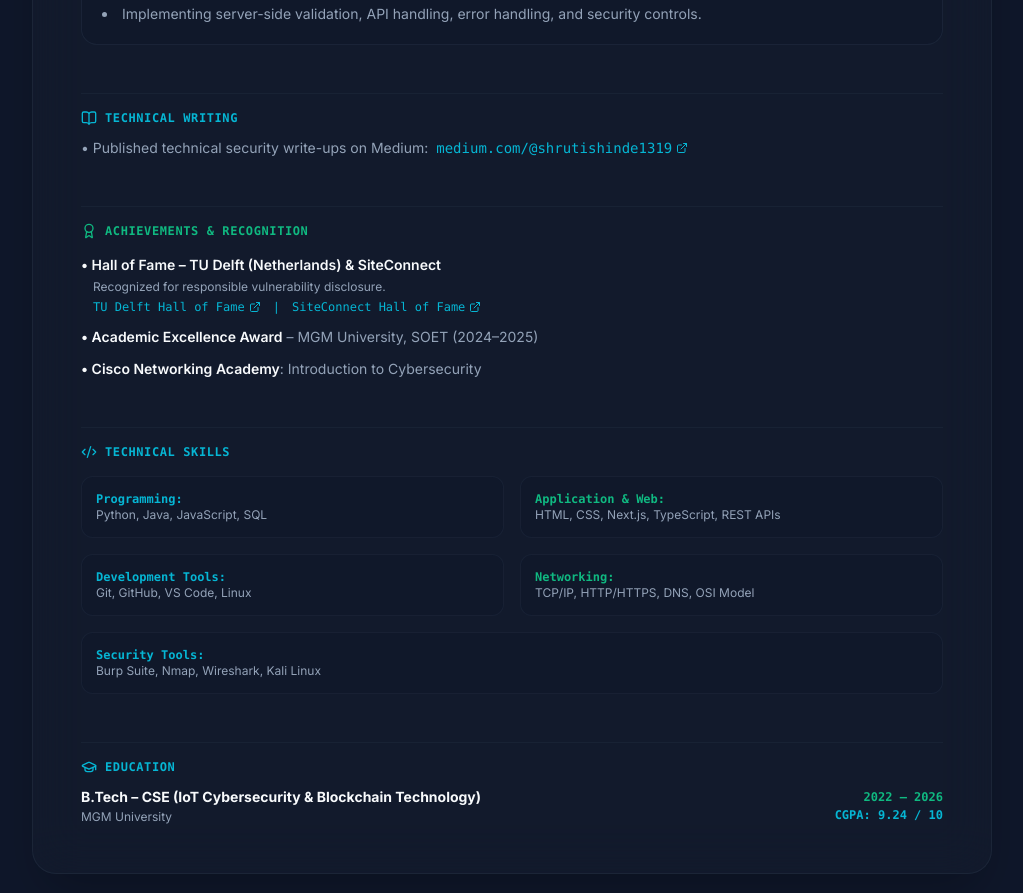
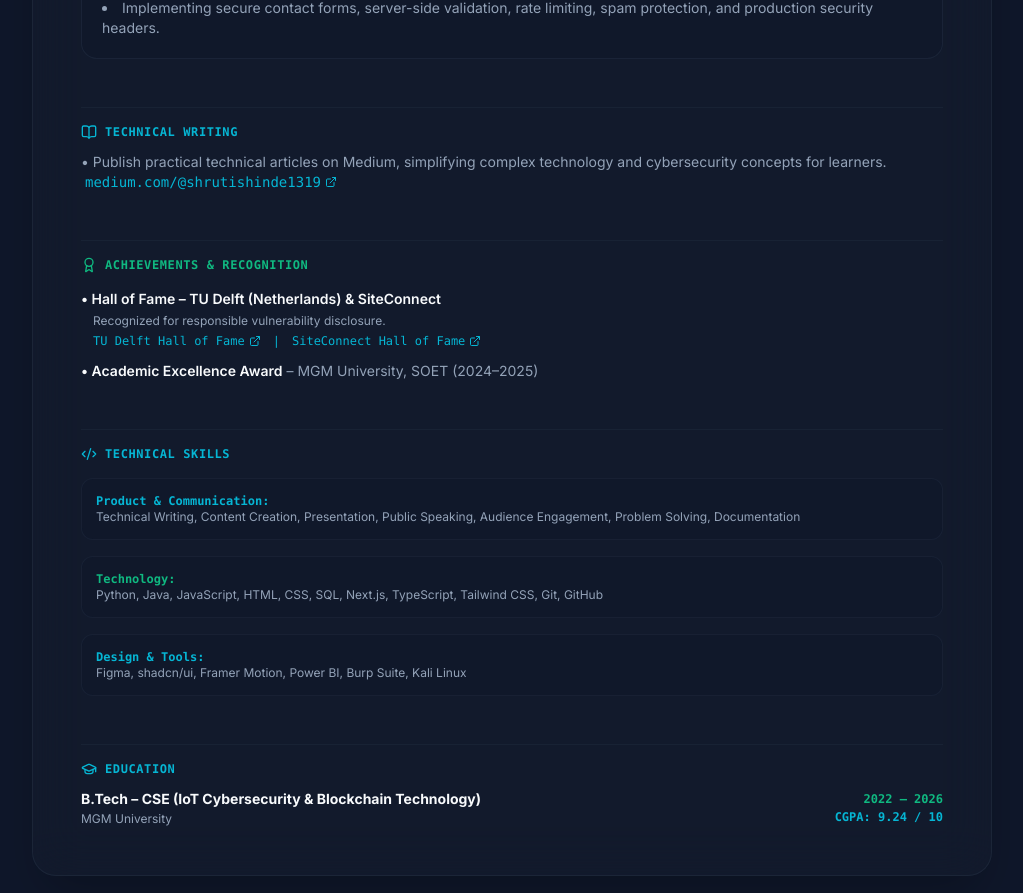
Before and after one commit to ShrutiiiShinde/secure-dev-portfolio, a Next.js app: page /resume in a window 1280 px wide. Shown: the part 1197-2090 px from the top of the page, without its empty margins (128-1151 px from the left). Built offline with nearby package versions, Linux system fonts and the light colour scheme.

Commit message:
update portfolio and /resume page to match latest official PDF resume

```diff
--- a/app/resume/page.tsx
+++ b/app/resume/page.tsx
@@ -7,7 +7,6 @@ import {
   Briefcase,
   GraduationCap,
   Award,
-  ShieldCheck,
   Code2,
   Mail,
   Phone,
@@ -146,9 +145,8 @@ export default function ResumePage() {
                   </span>
                 </div>
                 <ul className="list-disc list-inside text-xs sm:text-sm text-muted-foreground space-y-1.5 pt-2">
-                  <li>Analyzed web applications to identify, investigate, and validate technical and security issues.</li>
-                  <li>Used Python, Linux, and security tools for testing, troubleshooting, and technical analysis.</li>
-                  <li>Documented findings with detailed analysis, proof of concepts, and recommended solutions.</li>
+                  <li>Conducted Vulnerability assessments and Penetration Testing of web applications and analyzed application behavior, workflows, and risks.</li>
+                  <li>Translated technical findings into clear reports with business impact, evidence, and actionable recommendations.</li>
                 </ul>
               </div>
 
@@ -194,7 +192,7 @@ export default function ResumePage() {
               </div>
               <ul className="list-disc list-inside text-xs sm:text-sm text-muted-foreground space-y-1">
                 <li>Building a user-focused portfolio with Next.js, TypeScript, Tailwind CSS, shadcn/ui, and Framer Motion.</li>
-                <li>Implementing server-side validation, API handling, error handling, and security controls.</li>
+                <li>Implementing secure contact forms, server-side validation, rate limiting, spam protection, and production security headers.</li>
               </ul>
             </div>
           </div>
@@ -206,7 +204,7 @@ export default function ResumePage() {
               <span>TECHNICAL WRITING</span>
             </h3>
             <p className="text-xs sm:text-sm text-muted-foreground">
-              • Published technical security write-ups on Medium:{" "}
+              • Publish practical technical articles on Medium, simplifying complex technology and cybersecurity concepts for learners.{" "}
               <a
                 href="https://medium.com/@shrutishinde1319"
                 target="_blank"
@@ -257,9 +255,6 @@ export default function ResumePage() {
               <li>
                 <span className="font-semibold text-foreground">• Academic Excellence Award</span> – MGM University, SOET (2024–2025)
               </li>
-              <li>
-                <span className="font-semibold text-foreground">• Cisco Networking Academy</span>: Introduction to Cybersecurity
-              </li>
             </ul>
           </div>
 
@@ -270,26 +265,18 @@ export default function ResumePage() {
               <span>TECHNICAL SKILLS</span>
             </h3>
 
-            <div className="grid grid-cols-1 sm:grid-cols-2 gap-4 text-xs font-mono">
+            <div className="grid grid-cols-1 gap-4 text-xs font-mono">
               <div className="p-3.5 rounded-xl border border-muted/60 bg-background/50 space-y-1">
-                <span className="text-primary font-bold">Programming:</span>
-                <p className="text-muted-foreground font-sans">Python, Java, JavaScript, SQL</p>
+                <span className="text-primary font-bold">Product & Communication:</span>
+                <p className="text-muted-foreground font-sans">Technical Writing, Content Creation, Presentation, Public Speaking, Audience Engagement, Problem Solving, Documentation</p>
               </div>
               <div className="p-3.5 rounded-xl border border-muted/60 bg-background/50 space-y-1">
-                <span className="text-secondary font-bold">Application & Web:</span>
-                <p className="text-muted-foreground font-sans">HTML, CSS, Next.js, TypeScript, REST APIs</p>
+                <span className="text-secondary font-bold">Technology:</span>
+                <p className="text-muted-foreground font-sans">Python, Java, JavaScript, HTML, CSS, SQL, Next.js, TypeScript, Tailwind CSS, Git, GitHub</p>
               </div>
               <div className="p-3.5 rounded-xl border border-muted/60 bg-background/50 space-y-1">
-                <span className="text-primary font-bold">Development Tools:</span>
-                <p className="text-muted-foreground font-sans">Git, GitHub, VS Code, Linux</p>
-              </div>
-              <div className="p-3.5 rounded-xl border border-muted/60 bg-background/50 space-y-1">
-                <span className="text-secondary font-bold">Networking:</span>
-                <p className="text-muted-foreground font-sans">TCP/IP, HTTP/HTTPS, DNS, OSI Model</p>
-              </div>
-              <div className="p-3.5 rounded-xl border border-muted/60 bg-background/50 space-y-1 sm:col-span-2">
-                <span className="text-primary font-bold">Security Tools:</span>
-                <p className="text-muted-foreground font-sans">Burp Suite, Nmap, Wireshark, Kali Linux</p>
+                <span className="text-primary font-bold">Design & Tools:</span>
+                <p className="text-muted-foreground font-sans">Figma, shadcn/ui, Framer Motion, Power BI, Burp Suite, Kali Linux</p>
               </div>
             </div>
           </div>
--- a/components/sections/ExperienceSection.tsx
+++ b/components/sections/ExperienceSection.tsx
@@ -14,12 +14,12 @@ const experiences: Experience[] = [
     period: "21 Aug 2026 – 31 Aug 2026",
     type: "Ongoing",
     description:
-      "Delivering live Web Application Security and OWASP Top 10 sessions for 50+ students, creating and presenting practical technical content, demonstrations, and hands-on exercises.",
+      "Delivering live Web Application Security and OWASP Top 10 sessions for 50+ students. Creating and presenting practical technical content, demonstrations, and hands-on exercises.",
     responsibilities: [
-      "Live Web Security & OWASP Top 10 Instruction",
+      "Live Web Application Security Instruction",
+      "OWASP Top 10 Sessions for 50+ Students",
+      "Practical Technical Content & Demos",
       "Interactive Hands-on Lab Exercises",
-      "Demonstrations for 50+ Students",
-      "Technical Content Creation",
     ],
     skills: [
       "Cybersecurity Instruction",
@@ -36,20 +36,19 @@ const experiences: Experience[] = [
     period: "6 Months",
     type: "Internship",
     description:
-      "Analyzed web applications to identify, investigate, and validate technical and security issues using Python, Linux, and security tools. Documented findings with detailed analysis, proof of concepts, and recommended solutions.",
+      "Conducted Vulnerability assessments and Penetration Testing of web applications and analyzed application behavior, workflows, and risks. Translated technical findings into clear reports with business impact, evidence, and actionable recommendations.",
     responsibilities: [
-      "Web Application VAPT Analysis",
-      "Vulnerability Validation & Investigation",
-      "Python & Linux Security Tooling",
-      "Detailed POC & Risk Documentation",
-      "Remediation Recommendations",
+      "Web Application VAPT & Workflow Analysis",
+      "Risk & Exploitability Evaluation",
+      "Detailed Security Reporting with Evidence",
+      "Business Impact & Mitigation Mapping",
     ],
     skills: [
       "VAPT",
       "Python",
       "Linux",
-      "POC Documentation",
       "Security Auditing",
+      "Technical Reporting",
     ],
   },
 ];
--- a/lib/skillsData.ts
+++ b/lib/skillsData.ts
@@ -8,45 +8,57 @@ export type SkillCategory = {
 
 export const skillsData: SkillCategory[] = [
   {
-    id: "programming",
-    category: "Programming",
-    description: "Core programming languages and query languages",
-    core: ["Python", "Java", "JavaScript", "SQL"],
-    familiar: ["TypeScript", "Bash / Shell Scripting"],
+    id: "product-comm",
+    category: "Product & Communication",
+    description: "Technical writing, audience engagement, public speaking, and problem solving",
+    core: [
+      "Technical Writing",
+      "Content Creation",
+      "Presentation",
+      "Public Speaking",
+    ],
+    familiar: [
+      "Audience Engagement",
+      "Problem Solving",
+      "Documentation",
+    ],
   },
   {
-    id: "app-web",
-    category: "Application & Web",
-    description: "Modern web frameworks, frontend structure, and APIs",
-    core: ["HTML", "CSS", "Next.js", "TypeScript", "REST APIs"],
-    familiar: ["React", "Tailwind CSS", "shadcn/ui", "Framer Motion"],
+    id: "technology",
+    category: "Technology",
+    description: "Programming languages, web technologies, and version control",
+    core: [
+      "Python",
+      "Java",
+      "JavaScript",
+      "HTML / CSS",
+      "SQL",
+      "Next.js",
+      "TypeScript",
+      "Tailwind CSS",
+    ],
+    familiar: [
+      "Git",
+      "GitHub",
+      "REST APIs",
+    ],
   },
   {
-    id: "tools",
-    category: "Development Tools",
-    description: "Environment tooling, version control, and OS platforms",
-    core: ["Git", "GitHub", "VS Code", "Linux"],
-    familiar: ["GitHub Actions CI/CD", "Dependabot", "CodeQL"],
-  },
-  {
-    id: "security-tools",
-    category: "Security Tools & VAPT",
-    description: "Penetration testing suites, vulnerability scanners, and security distros",
-    core: ["Burp Suite", "Nmap", "Wireshark", "Kali Linux"],
-    familiar: ["Web VAPT", "OWASP Top 10 Auditing", "PoC Documentation", "Reconnaissance"],
-  },
-  {
-    id: "networking",
-    category: "Networking",
-    description: "Network communication protocols, DNS, and architectural models",
-    core: ["TCP/IP", "HTTP/HTTPS", "DNS", "OSI Model"],
-    familiar: ["TLS/SSL Protocols", "Packet Inspection", "Perimeter Firewalls"],
-  },
-  {
-    id: "secure-dev",
-    category: "Secure Development",
-    description: "Proactive security controls embedded across the SDLC",
-    core: ["Threat Modeling", "Secure SDLC (SSDLC)", "Zero-Trust Server Validation", "HTTP Security Headers"],
-    familiar: ["Upstash Redis Rate Limiting", "Honeypot Bot Protection", "Data Minimization"],
+    id: "design-tools",
+    category: "Design & Security Tools",
+    description: "UI/UX design software, component libraries, and penetration testing tools",
+    core: [
+      "Figma",
+      "shadcn/ui",
+      "Framer Motion",
+      "Power BI",
+      "Burp Suite",
+      "Kali Linux",
+    ],
+    familiar: [
+      "Nmap",
+      "Wireshark",
+      "Linux Administration",
+    ],
   },
 ];
```
